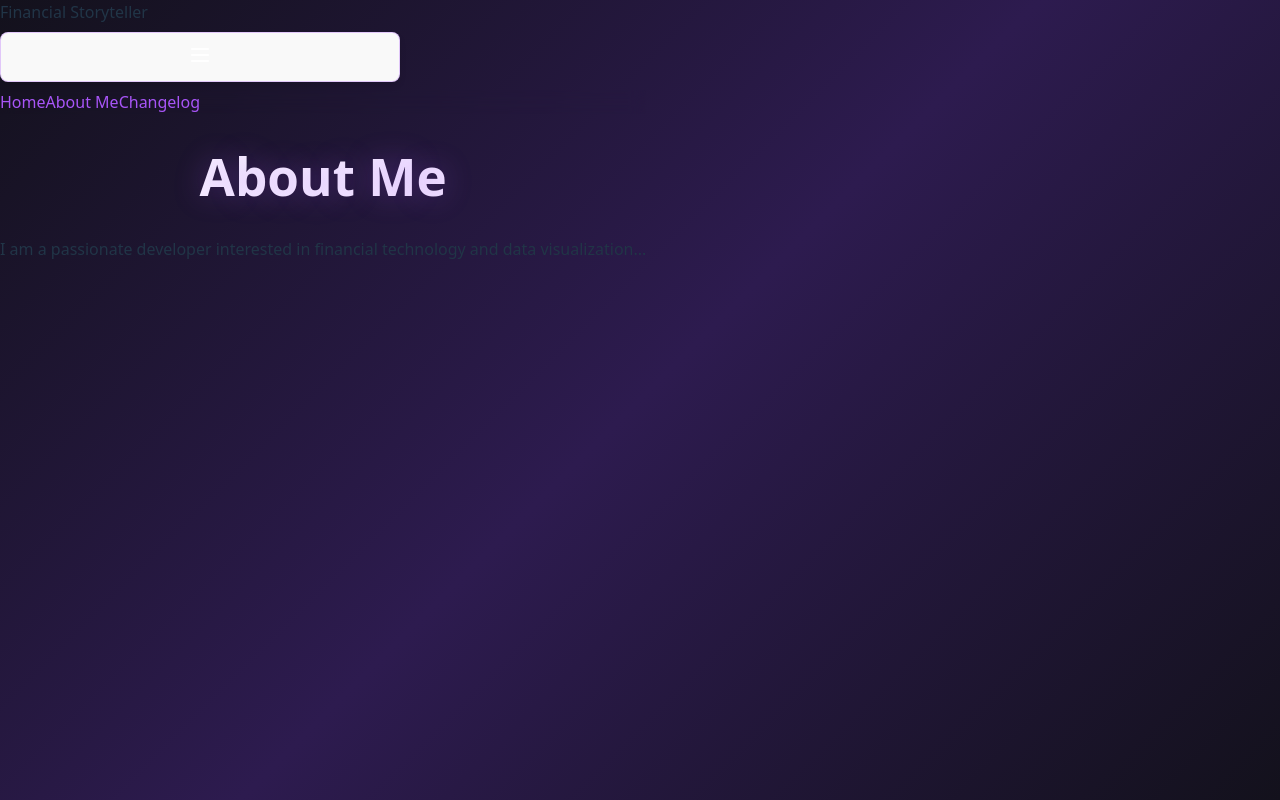
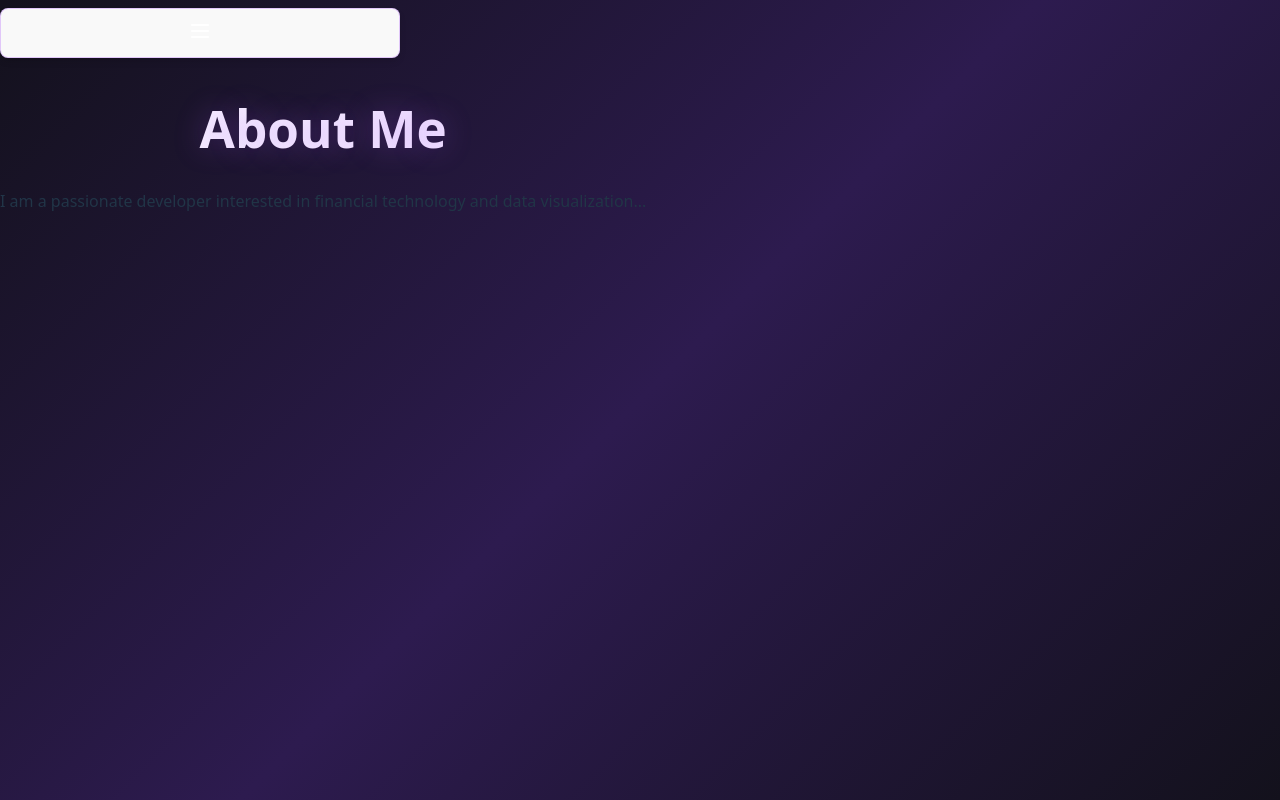
Before and after one commit to Ethan-pyjs/FSankeyLLMTL, a React (Vite) app in the folder Financial-Sankey-StoryTeller/: page /about in a window 1280 px wide. Built offline with nearby package versions, Linux system fonts and the light colour scheme; the HTML template or start-up script is replaced by a standard one.

Commit message:
changes to navbar

```diff
--- a/Financial-Sankey-StoryTeller/src/components/Navbar.tsx
+++ b/Financial-Sankey-StoryTeller/src/components/Navbar.tsx
@@ -1,6 +1,6 @@
 import { useState } from 'react';
 import { Link, useLocation } from 'react-router-dom';
-import { Menu, X } from 'lucide-react'; // Import icons from lucide-react
+import { Menu, X } from 'lucide-react';
 
 export default function Navbar() {
   const [isOpen, setIsOpen] = useState(false);
@@ -14,7 +14,7 @@ export default function Navbar() {
     <Link
       to={to}
       onClick={() => setIsOpen(false)}
-      className={`px-4 py-2 rounded-md text-sm font-medium w-full ${
+      className={`block px-4 py-2 rounded-md text-sm font-medium ${
         location.pathname === to
           ? 'bg-purple-700 text-white'
           : 'text-gray-300 hover:bg-purple-600 hover:text-white'
@@ -25,38 +25,28 @@ export default function Navbar() {
   );
 
   return (
-    <nav className="bg-gray-900 bg-opacity-40 border-b border-purple-500 border-opacity-20 relative">
-      <div className="max-w-7xl mx-auto px-4 sm:px-6 lg:px-8">
-        <div className="flex items-center justify-between h-16">
-          <div className="flex items-center">
-            <span className="text-purple-300 font-bold text-xl">Financial Storyteller</span>
-          </div>
-
+    <nav className="fixed top-0 right-0 z-50 p-4">
+      <div className="relative">
         {/* Menu Button */}
         <button
           onClick={toggleMenu}
-            className="p-2 rounded-md text-purple-300 hover:text-white hover:bg-purple-600 transition-colors duration-200"
+          className="p-2 rounded-md bg-gray-900 bg-opacity-80 text-purple-300 hover:text-white hover:bg-purple-600 transition-colors duration-200 border border-purple-500 border-opacity-20"
           aria-label="Toggle menu"
         >
           {isOpen ? <X size={24} /> : <Menu size={24} />}
         </button>
+
+        {/* Dropdown Menu */}
+        {isOpen && (
+          <div className="absolute right-0 mt-2 w-48 rounded-lg bg-gray-900 bg-opacity-95 border border-purple-500 border-opacity-20 shadow-lg"
+               style={{ backdropFilter: 'blur(8px)' }}>
+            <div className="py-2">
+              <NavLink to="/">Home </NavLink>
+              <NavLink to="/about"> About Me </NavLink>
+              <NavLink to="/changelog"> Changelog</NavLink>
             </div>
           </div>
-
-      {/* Dropdown Menu */}
-      <div
-        className={`absolute right-0 mt-0 w-48 rounded-b-lg bg-gray-900 bg-opacity-95 border border-purple-500 border-opacity-20 shadow-lg transform transition-all duration-200 ease-in-out ${
-          isOpen
-            ? 'opacity-100 translate-y-0'
-            : 'opacity-0 -translate-y-2 pointer-events-none'
-        }`}
-        style={{ backdropFilter: 'blur(8px)' }}
-      >
-        <div className="p-2 space-y-1">
-          <NavLink to="/">Home</NavLink>
-          <NavLink to="/about">About Me</NavLink>
-          <NavLink to="/changelog">Changelog</NavLink>
-        </div>
+        )}
       </div>
     </nav>
   );
```
Lines whose indentation alone changed are shown as unchanged.
